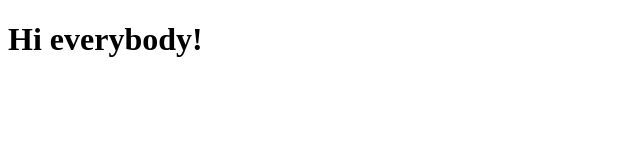
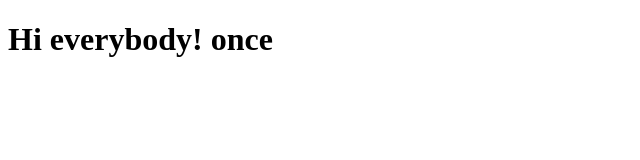
Before and after one commit to Obergfg/II1302-Projects_and_Project_Methods, a React (Create React App) app in the folder web-app/: page / in a window 1280 px wide. Shown: the top 160 px of the page, without its empty margins (0-640 px from the left). Built offline with nearby package versions, Linux system fonts and the light colour scheme; the HTML template or start-up script is replaced by a standard one.

Commit message:
actions test

```diff
--- a/web-app/src/App.js
+++ b/web-app/src/App.js
@@ -3,7 +3,7 @@ import React from 'react';
 function App() {
   return (
     <div>
-      <h1>Hi everybody!</h1>
+      <h1>Hi everybody! once </h1>
     </div>
   );
 }
```
